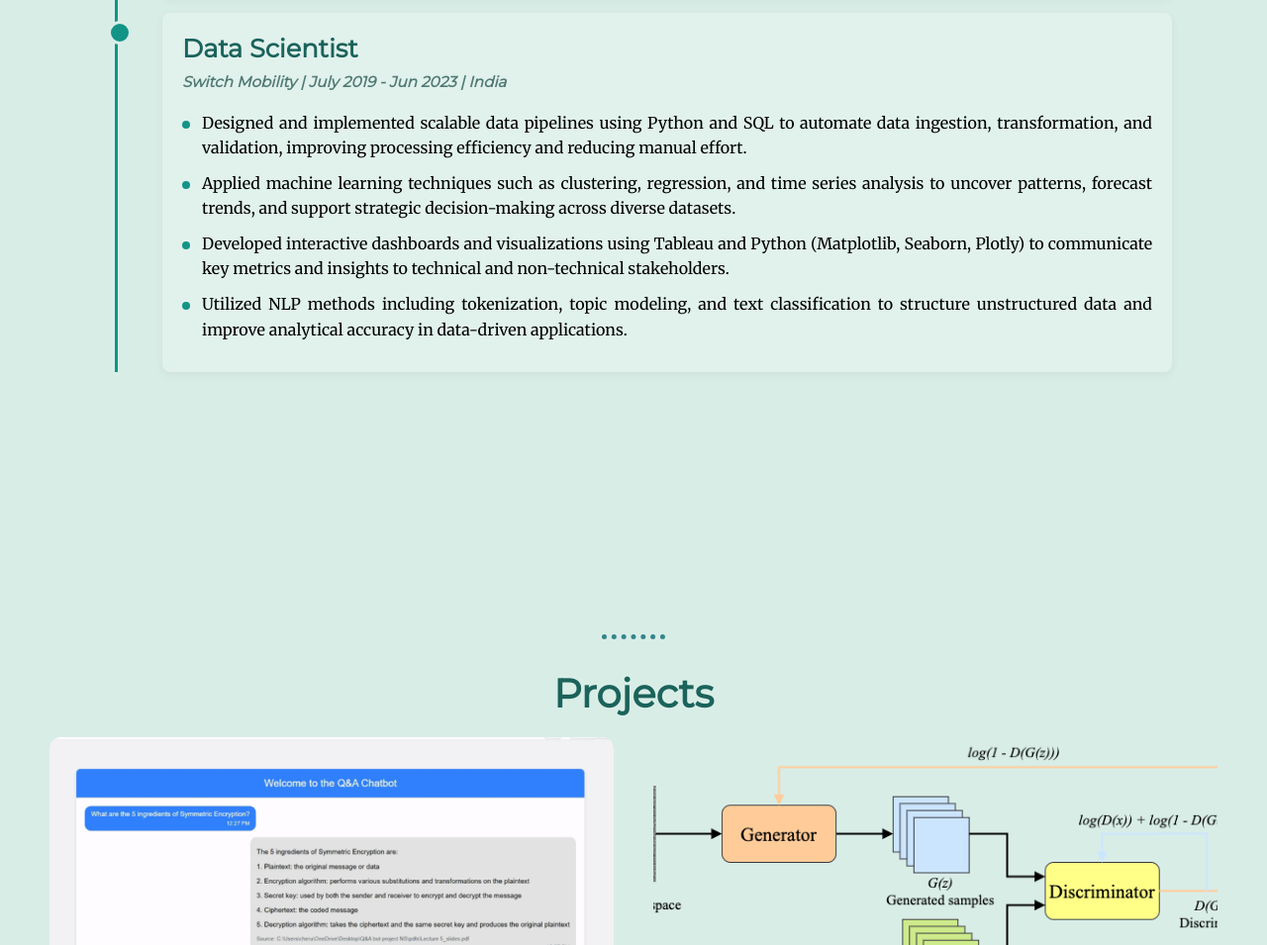
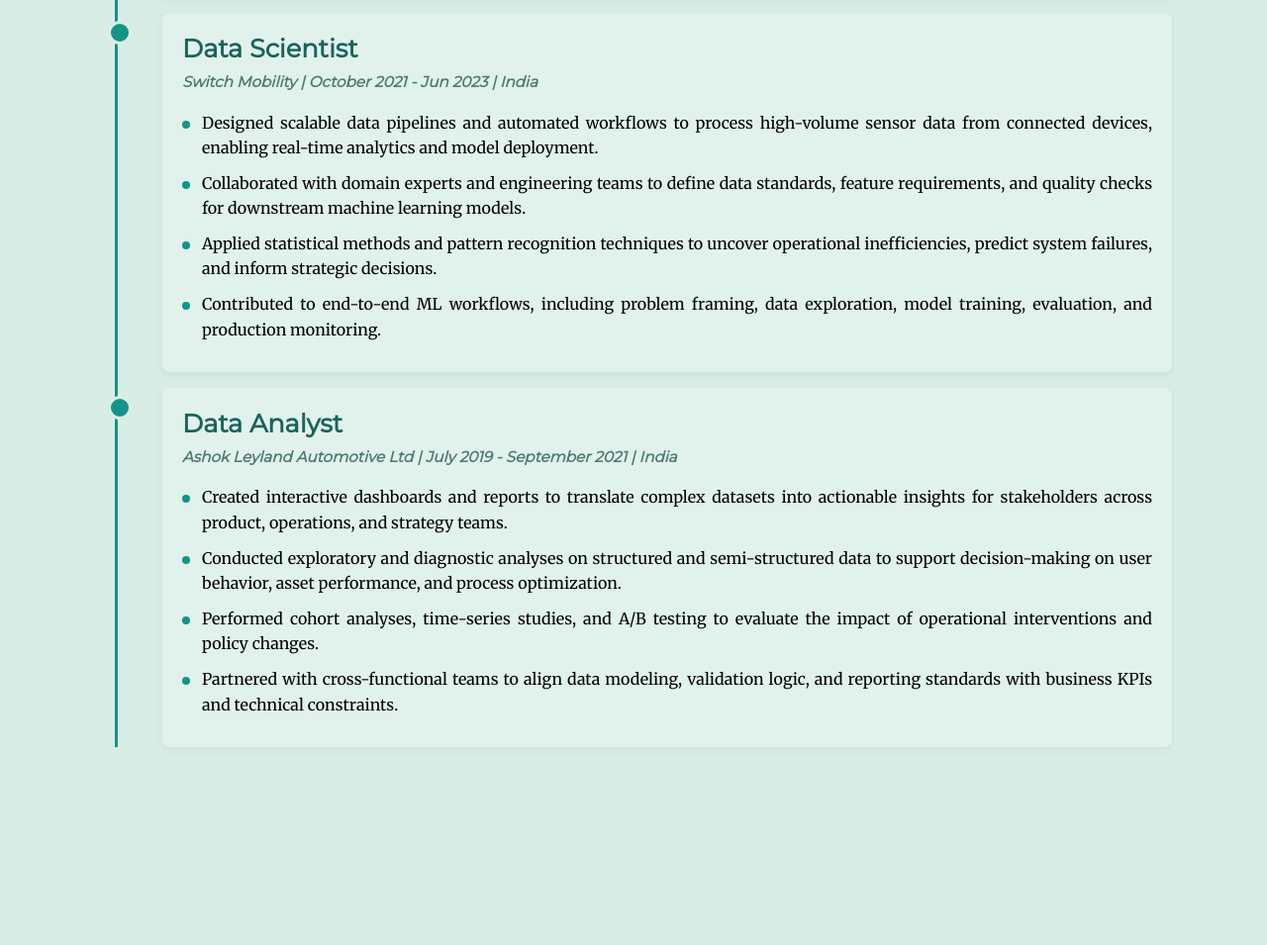
Before and after one commit to NithishAjju/Portfolio-Website, a plain HTML site: page index.html in a window 1280 px wide. Shown: the part 2191-3146 px from the top of the page at 99% size. Drawn offline with Linux system fonts and the light colour scheme; a web font is replaced by a local one.

Commit message:
Updated Experience

```diff
--- a/index.html
+++ b/index.html
@@ -124,7 +124,7 @@
                 <div class="timeline-marker"></div>
                 <div class="timeline-content">
                     <h3 class="timeline-title">Graduate Assistant-Research Analyst</h3>
-                    <p class="timeline-period">Texas Tech University | Jan 2024 - Present | Texas</p>
+                    <p class="timeline-period">Texas Tech University | Jan 2024 - May 2025 | Texas</p>
                     <ul class="timeline-description">
                         <li>Designed AI-driven applications to automate data workflows, streamline ETL processes, and support real-time decision-making in a research-focused environment.</li>
                         <li>Built scalable data pipelines for ingesting, transforming, and validating data from APIs and web sources, enabling downstream ML tasks and analytics.</li>
@@ -152,14 +152,25 @@
                 <div class="timeline-marker"></div>
                 <div class="timeline-content">
                     <h3 class="timeline-title">Data Scientist</h3>
-                    <p class="timeline-period">Switch Mobility | July 2019 - Jun 2023 | India</p>
+                    <p class="timeline-period">Switch Mobility | October 2021 - Jun 2023 | India</p>
                     <ul class="timeline-description">
-                        <li>Designed and implemented scalable data pipelines using Python and SQL to automate data ingestion, transformation, and validation, improving processing efficiency and reducing manual effort.</li>
-                        <li>Applied machine learning techniques such as clustering, regression, and time series analysis to uncover patterns, forecast trends, and support strategic decision-making across diverse datasets.</li>
-                        <li>Developed interactive dashboards and visualizations using Tableau and Python (Matplotlib, Seaborn, Plotly) to communicate key metrics and insights to technical and non-technical stakeholders.</li>
-                        <li>Utilized NLP methods including tokenization, topic modeling, and text classification to structure unstructured data and improve analytical accuracy in data-driven applications.
-
-                        </li>
+                        <li>Designed scalable data pipelines and automated workflows to process high-volume sensor data from connected devices, enabling real-time analytics and model deployment.</li>
+                        <li>Collaborated with domain experts and engineering teams to define data standards, feature requirements, and quality checks for downstream machine learning models.</li>
+                        <li>Applied statistical methods and pattern recognition techniques to uncover operational inefficiencies, predict system failures, and inform strategic decisions.</li>
+                        <li>Contributed to end-to-end ML workflows, including problem framing, data exploration, model training, evaluation, and production monitoring.</li>
+                    </ul>
+                </div>
+            </div>
+            <div class="timeline-item">
+                <div class="timeline-marker"></div>
+                <div class="timeline-content">
+                    <h3 class="timeline-title">Data Analyst</h3>
+                    <p class="timeline-period">Ashok Leyland Automotive Ltd | July 2019 - September 2021 | India</p>
+                    <ul class="timeline-description">
+                        <li>Created interactive dashboards and reports to translate complex datasets into actionable insights for stakeholders across product, operations, and strategy teams.</li>
+                        <li>Conducted exploratory and diagnostic analyses on structured and semi-structured data to support decision-making on user behavior, asset performance, and process optimization.</li>
+                        <li>Performed cohort analyses, time-series studies, and A/B testing to evaluate the impact of operational interventions and policy changes.</li>
+                        <li>Partnered with cross-functional teams to align data modeling, validation logic, and reporting standards with business KPIs and technical constraints.</li>
                     </ul>
                 </div>
             </div>
```
